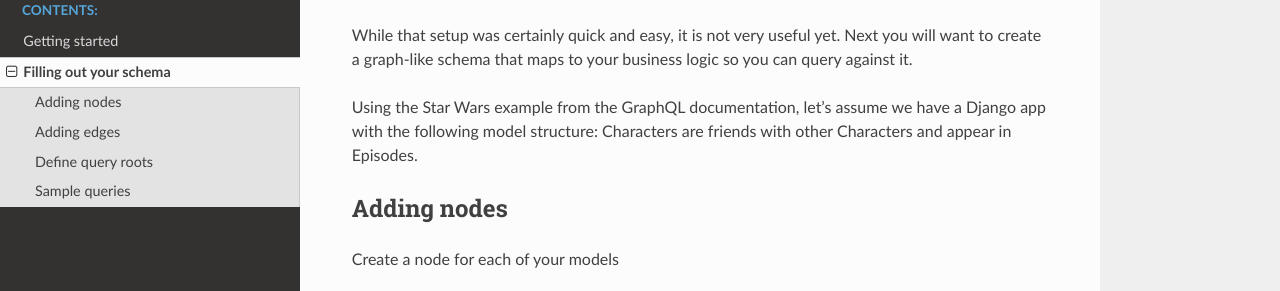
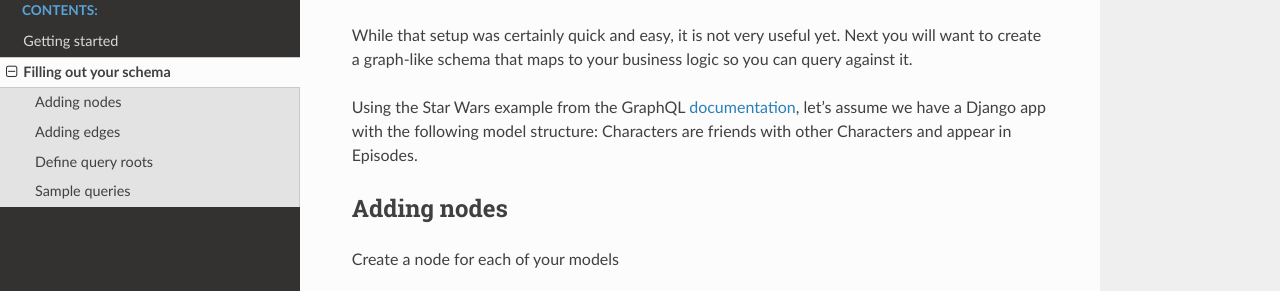
Before and after one commit to django-graph-api/django-graph-api, a Sphinx documentation site: the page built from docs/define_nodes.rst, in a window 1280 px wide and 900 px high. Shown: the part 136-427 px from the top of the window. Built offline with Sphinx 7.4.7 and the Read the Docs theme 2.0.0, drawn with Linux system fonts in a browser that asks for light colours.

```diff
--- a/docs/define_nodes.rst
+++ b/docs/define_nodes.rst
@@ -1,13 +1,12 @@
 Filling out your schema
-===========================================
-
+_______________________
 While that setup was certainly quick and easy, it is not very useful yet. Next you will want to create a graph-like schema that maps to your business logic so you can query against it.
 
-Using the Star Wars example from the GraphQL documentation, let's assume we have a Django app with the following model structure:
+Using the Star Wars example from the GraphQL documentation_, let's assume we have a Django app with the following model structure:
 Characters are friends with other Characters and appear in Episodes.
 
 Adding nodes
-_______________________
+++++++++++++
 
 Create a node for each of your models
 ::
@@ -25,8 +24,7 @@ Create a node for each of your models
         name = CharField()
 
 Adding edges
-____________
-
++++++++++++++
 Create connections between your models
 ::
     from django_graph_api.graphql.types import ManyRelatedField
@@ -38,7 +36,7 @@ Create connections between your models
 
 
 Define query roots
-__________________
++++++++++++++++++++
 
 By defining query roots, you can control how the user can access the schema.
 ::
@@ -53,7 +51,7 @@ By defining query roots, you can control how the user can access the schema.
             return CharacterModel.objects.get(name='R2-D2')
 
 Sample queries
-______________
++++++++++++++++
 
 You should now be able to create more complicated queries and make use of GraphQL's nested object feature.
 ::
```
Also changed, not shown: other parts of docs/define_nodes.rst (+2 -0 lines), docs/index.rst (+49 -2 lines).
